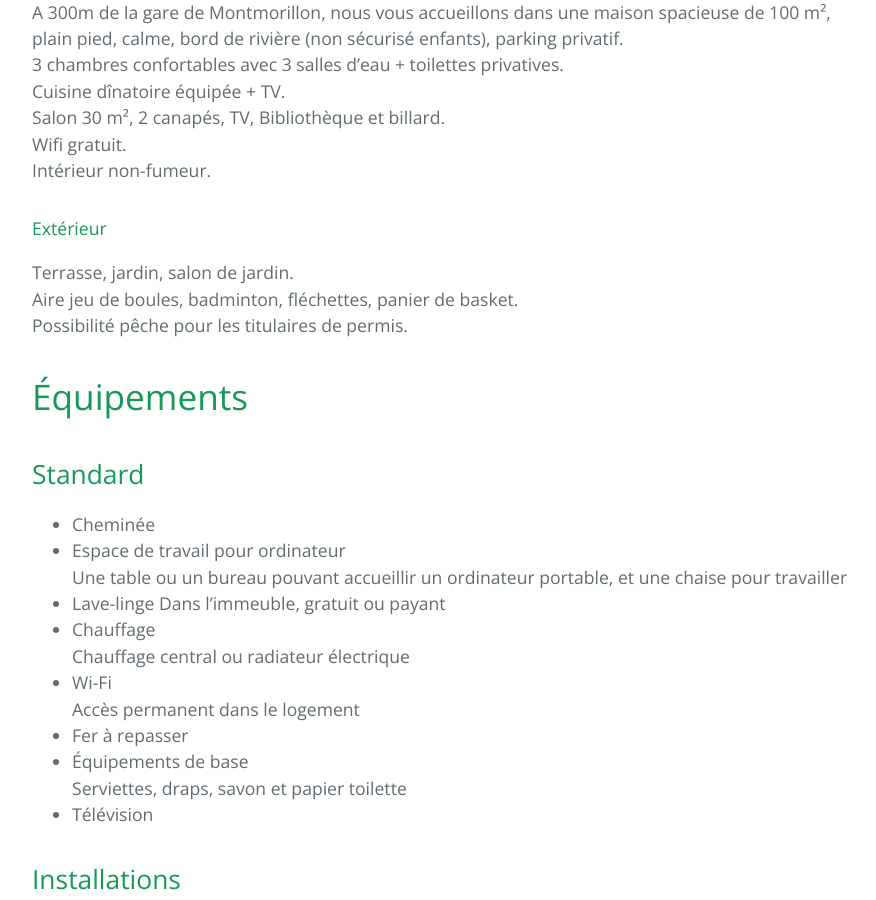
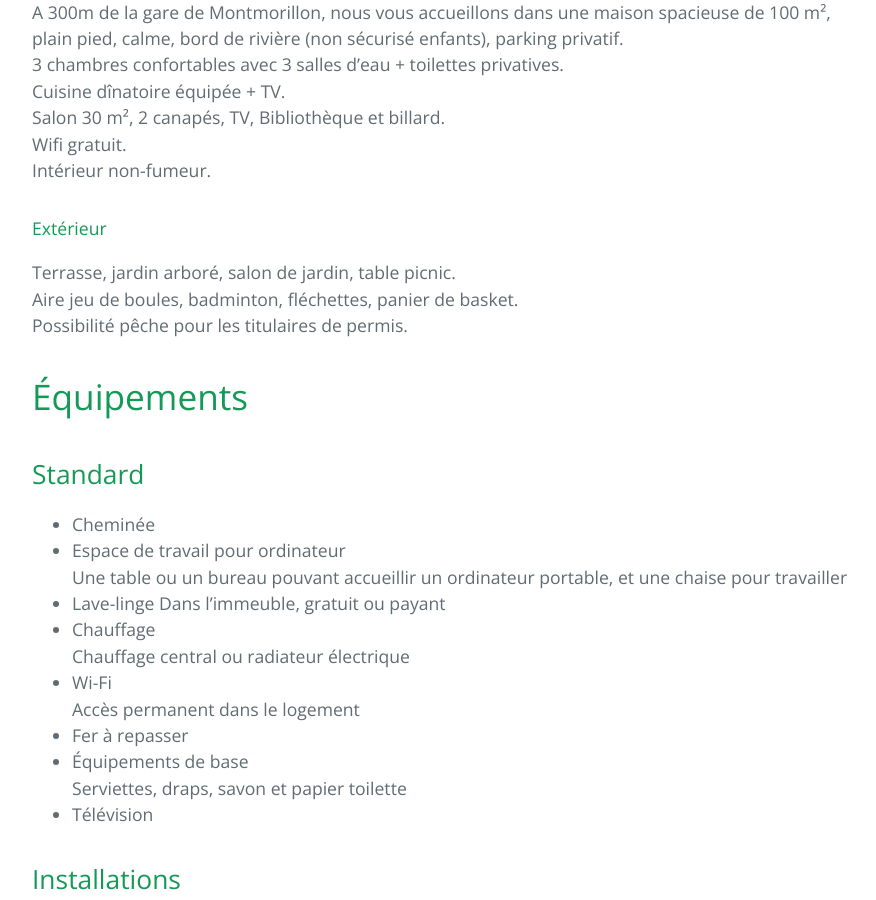
Before and after one commit to saulge/location, a Jekyll site: the page built from index.md, in a window 1280 px wide and 900 px high, scrolled down 492 px. Shown: the whole window, without its empty margins (192-1068 px from the left). Built offline with Jekyll 4.4.1, drawn with Linux system fonts in a browser that asks for light colours; our own code applies the rules of GitHub Pages for plain Markdown files.

Commit message:
picnic table

```diff
--- a/index.md
+++ b/index.md
@@ -15,7 +15,7 @@ Intérieur non-fumeur.
 
 #### Extérieur
 
-Terrasse, jardin, salon de jardin.<br>
+Terrasse, jardin arboré, salon de jardin, table picnic.<br>
 Aire jeu de boules, badminton, fléchettes, panier de basket.<br>
 Possibilité pêche pour les titulaires de permis.
 
```
